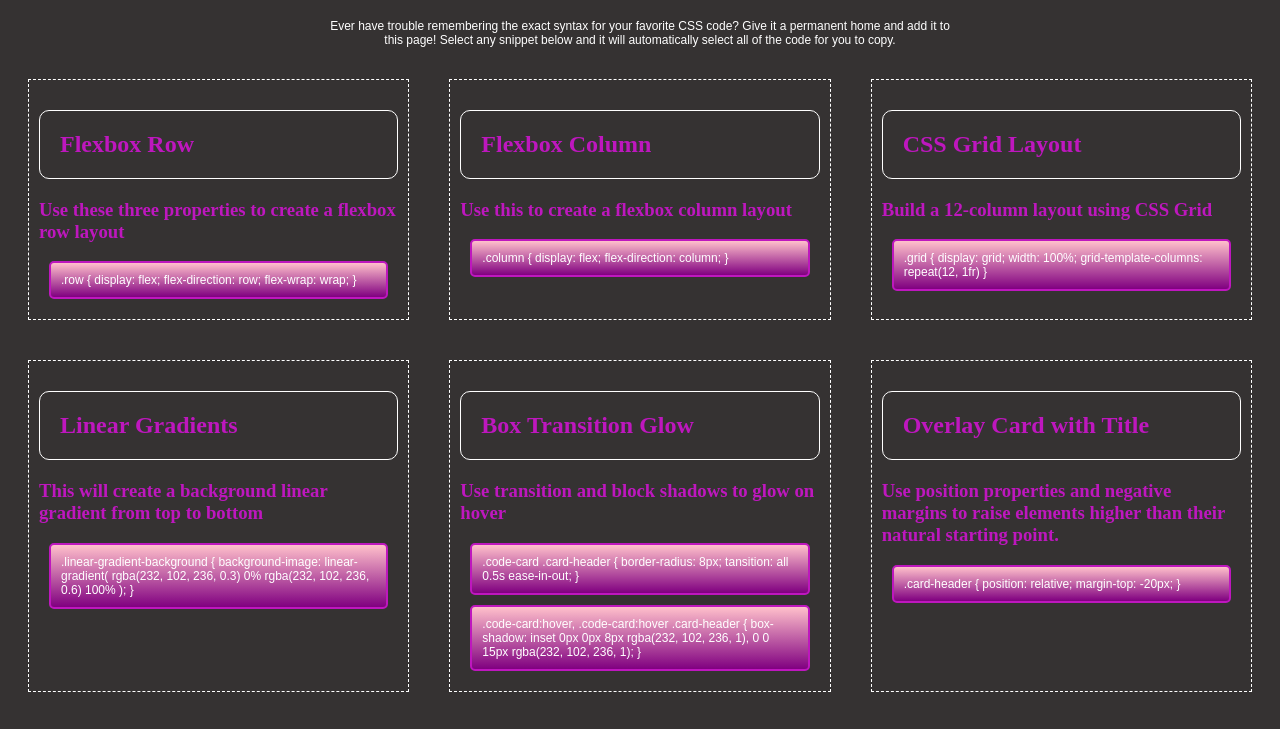
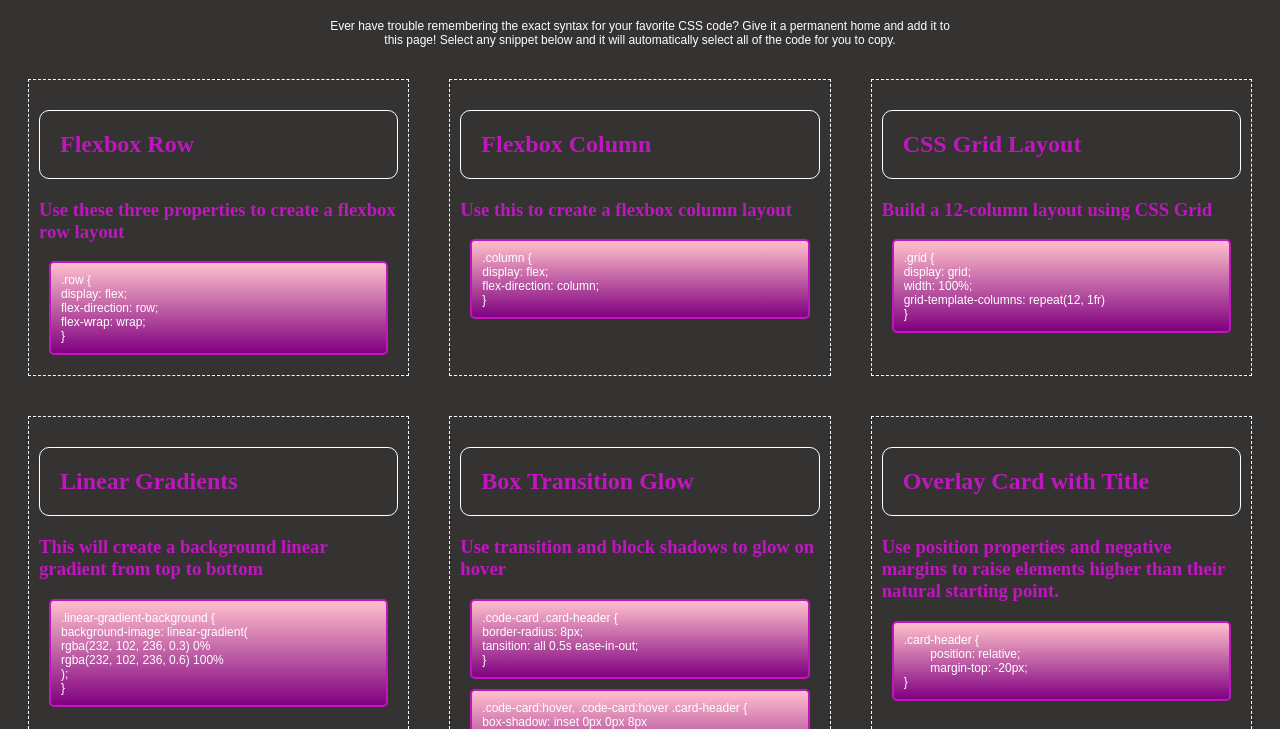
Before and after one commit to gwentzel26/mp-CSScheatsheet, a plain HTML site: page index.html in a window 1280 px wide. Shown: the part 61-790 px from the top of the page. Drawn offline with Linux system fonts and the light colour scheme.

Commit message:
Updated section formatting and footer

```diff
--- a/index.html
+++ b/index.html
@@ -5,6 +5,7 @@
     <meta http-equiv="X-UA-Compatible" content="IE=edge">
     <meta name="viewport" content="width=device-width, initial-scale=1.0">
     <title>CSS Cheatsheet</title>
+    <link rel="stylesheet" href="https://fonts.googleapis.com/icon?family=Material+Icons">
     <link rel="stylesheet" href="./styles.css">
 </head>
 <body>
@@ -24,11 +25,11 @@
                 <div>
                     <h3>Use these three properties to create a flexbox row layout</h3>
                         <p class="purple-cloud">
-                            .row {
-                                display: flex;
-                                flex-direction: row;
-                                flex-wrap: wrap;
-                            }
+                            .row { <br>
+                                display: flex; <br>
+                                flex-direction: row; <br>
+                                flex-wrap: wrap; <br>
+                            } <br>
                         </p>
                 </div>
         </div>
@@ -38,10 +39,10 @@
                 <div>
                     <h3>Use this to create a flexbox column layout</h3>
                         <p class="purple-cloud">
-                            .column {
-                                display: flex;
-                                flex-direction: column;
-                            }
+                            .column { <br>
+                                display: flex; <br>
+                                flex-direction: column; <br>
+                            } <br>
                         </p>
 
                 </div>
@@ -52,11 +53,11 @@
                 <div>
                     <h3>Build a 12-column layout using CSS Grid</h3>
                         <p class="purple-cloud">
-                            .grid {
-                                display: grid;
-                                width: 100%;
-                                grid-template-columns: repeat(12, 1fr)
-                            }
+                            .grid { <br>
+                                display: grid; <br>
+                                width: 100%; <br>
+                                grid-template-columns: repeat(12, 1fr) <br>
+                            } <br>
                         </p>
 
                 </div>
@@ -67,12 +68,12 @@
                 <div>
                     <h3>This will create a background linear gradient from top to bottom</h3>
                         <p class="purple-cloud">
-                            .linear-gradient-background {
-                                background-image: linear-gradient(
-                                    rgba(232, 102, 236, 0.3) 0%
-                                    rgba(232, 102, 236, 0.6) 100%
-                                    );
-                                }
+                            .linear-gradient-background { <br>
+                                background-image: linear-gradient( <br>
+                                    rgba(232, 102, 236, 0.3) 0% <br>
+                                    rgba(232, 102, 236, 0.6) 100% <br>
+                                    ); <br>
+                                } <br>
                         </p>
 
                 </div>
@@ -83,17 +84,17 @@
                 <div>
                     <h3>Use transition and block shadows to glow on hover</h3>
                         <p class="purple-cloud">
-                            .code-card .card-header {
-                                border-radius: 8px;
-                                tansition: all 0.5s ease-in-out;
-                            }
+                            .code-card .card-header { <br>
+                                border-radius: 8px; <br>
+                                tansition: all 0.5s ease-in-out;<br>
+                            } <br>
                         </p>
                         <p class="purple-cloud">
-                            .code-card:hover, .code-card:hover .card-header {
-                                box-shadow: inset 0px 0px 8px
-                                rgba(232, 102, 236, 1), 0 0 15px
-                                rgba(232, 102, 236, 1);
-                                }
+                            .code-card:hover, .code-card:hover .card-header { <br>
+                                box-shadow: inset 0px 0px 8px <br>
+                                rgba(232, 102, 236, 1), 0 0 15px <br>
+                                rgba(232, 102, 236, 1); <br>
+                                } <br>
                         </p>
 
                 </div>
@@ -104,10 +105,10 @@
                 <div>
                     <h3>Use position properties and negative margins to raise elements higher than their natural starting point.</h3>
                         <p class="purple-cloud">
-                            .card-header {
-                                position: relative;
-                                margin-top: -20px;
-                            }
+                            .card-header { <br>
+                               <span class="indented">position: relative;</span>  <br>
+                                <span class="indented">margin-top: -20px;</span> <br>
+                            } <br>
                         </p>
 
                 </div>
@@ -120,9 +121,7 @@
 
 <footer>
 
-<h2>Made With heart icon and CSS</h2>
-
-
+<h2>Made With <i class="material-icons">favorite</i> and CSS</h2>
 
 </footer>
 
--- a/styles.css
+++ b/styles.css
@@ -19,9 +19,13 @@ header p {
     margin-left: 25%;
     margin-right: 25%;
 }
+.indented {
+    padding-left: 20pt; }
+    /* padding-right: 25pt; }  */
 
 .table {
     display: flex;
+    flex-wrap: wrap;
     flex: 3 0 30%;
     display: inline-block;
     border: 10px dashed white;
@@ -29,9 +33,12 @@ header p {
     margin: 20px;
     margin-right: 20px;
     padding: 10px;
+
+
 }
 
-p {
+p,
+ span{
     color: white;
     font-size: 12px;
     font-family: sans-serif;
@@ -45,7 +52,7 @@ main p {
     border: 2px solid rgb(190, 23, 190);;
     border-style: thin;
     border-radius: 5px;
-    linear-gradient: (45deg, blue, red);
+
 }
 
 main h2 {
@@ -71,6 +78,13 @@ main h2 {
 
 
 
+
+
 footer {
     text-align: center;
 }
+
+.material-icons {
+    color: rgb(200, 1, 1);
+    border: 2px solid rgb(160, 2, 2);
+}
```
